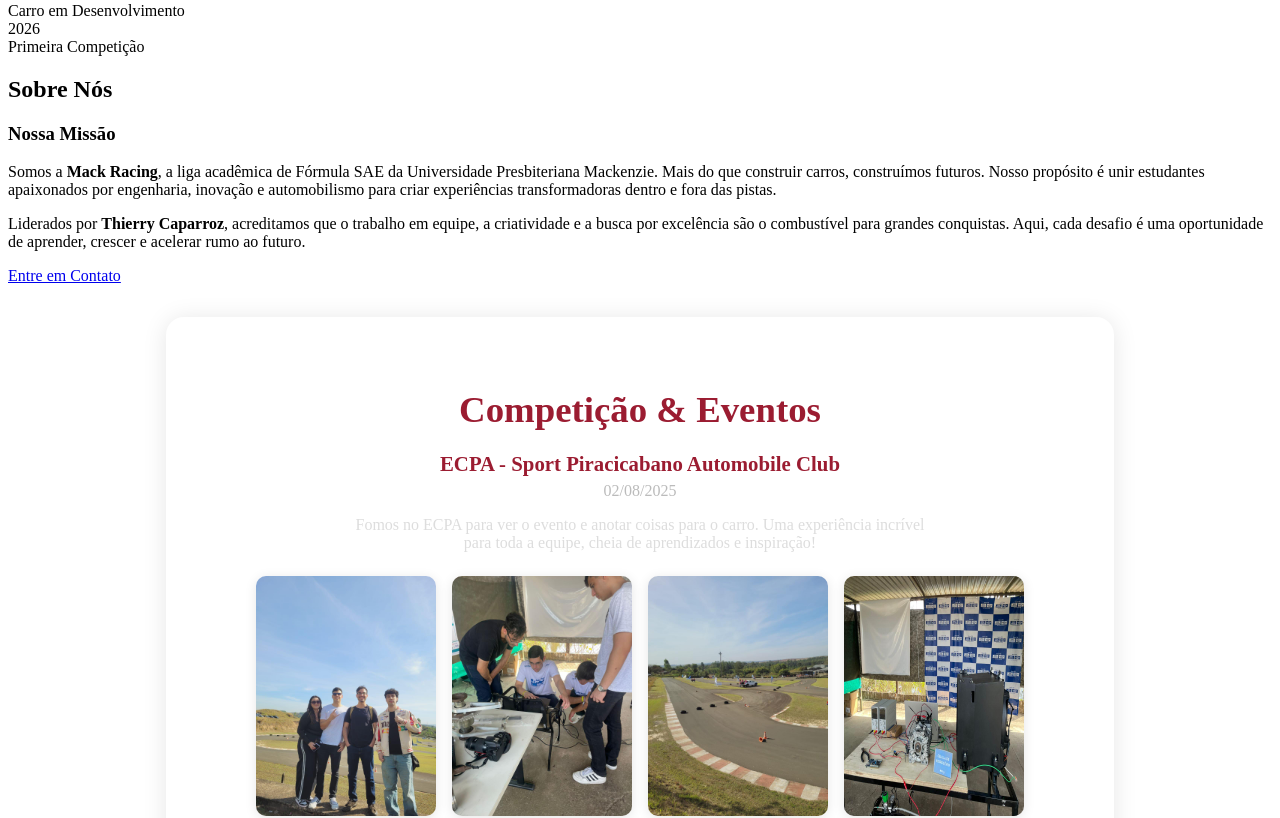
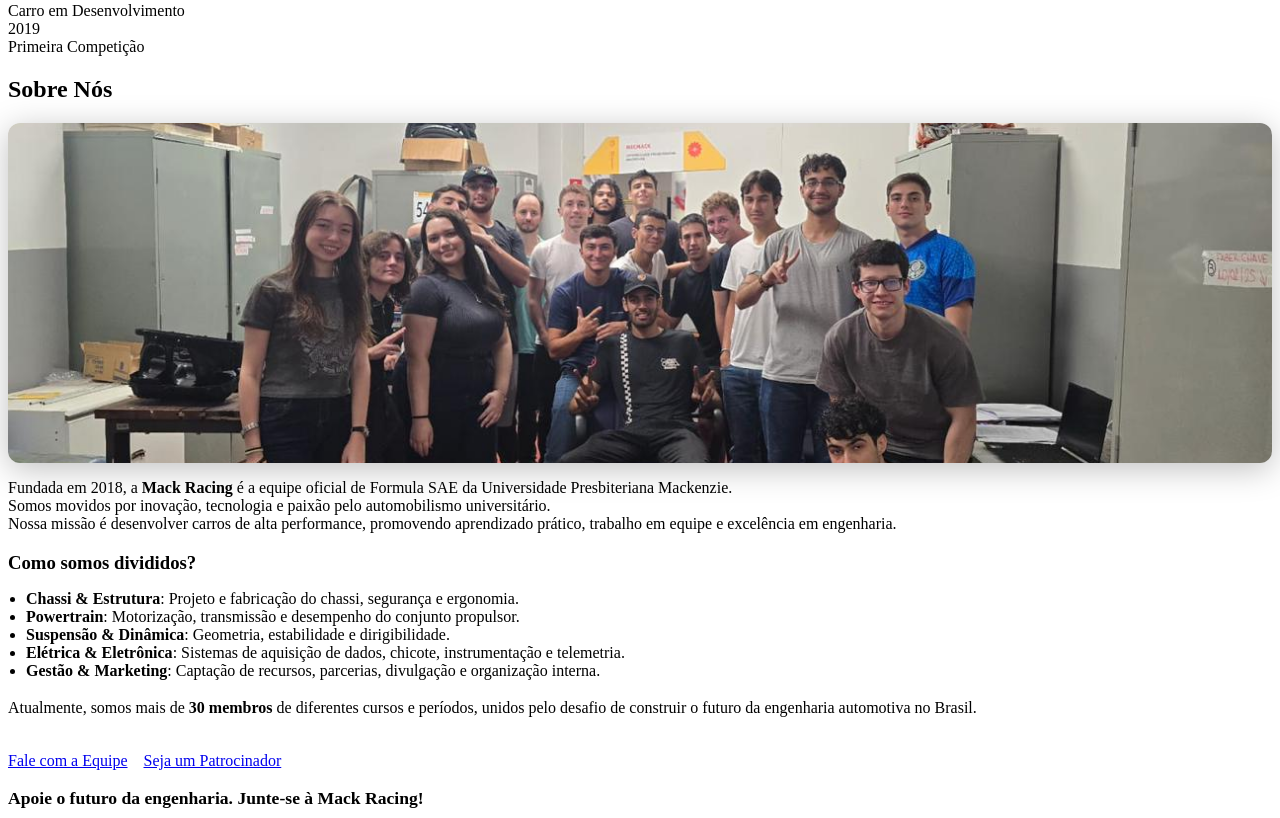
Before and after one commit to lucasrabd/Mack-Racing-Website, a React (Create React App) app: page / in a window 1280 px wide. Shown: the part 3721-4539 px from the top of the page. Built offline with nearby package versions, Linux system fonts and the light colour scheme; the HTML template or start-up script is replaced by a standard one.

Commit message:
Corrige uso de imagens: About usa project-bg.jpg e CSS ajustado para evitar erro de build

```diff
--- a/src/App.css
+++ b/src/App.css
@@ -420,7 +420,7 @@ section {
 .about-image {
   width: 100%;
   height: 100%;
-  background-image: url("./assets/about-bg.png");
+  /* background-image removido para não sobrescrever a imagem do React */
   background-size: cover;
   background-position: center;
   border-radius: 8px;
@@ -466,7 +466,7 @@ section {
 .project-image {
   width: 100%;
   height: 100%;
-  background-image: url("./assets/project-bg.png");
+  background-image: url("./assets/project-bg.jpg");
   background-size: cover;
   background-position: center;
   border-radius: 8px;
--- a/src/components/About.jsx
+++ b/src/components/About.jsx
@@ -1,4 +1,6 @@
+
 import React from 'react';
+import equipeFoto from '../assets/project-bg.jpg';
 
 /**
  * About section describing the Mack Racing team.
@@ -9,26 +11,61 @@ const About = () => {
     <section id="sobre" className="section about-section">
       <h2 className="section-title">Sobre Nós</h2>
       <div className="about-grid">
-        <div className="about-image" aria-label="Arte abstrata representando engenharia"></div>
+        <div
+          className="about-image"
+          aria-label="Equipe Mack Racing"
+          style={{
+            backgroundImage: `url(${equipeFoto})`,
+            minHeight: 340,
+            borderRadius: 12,
+            backgroundSize: 'cover',
+            backgroundPosition: 'center',
+            backgroundRepeat: 'no-repeat',
+            boxShadow: '0 6px 32px 0 rgba(0,0,0,0.25)'
+          }}
+        ></div>
         <div className="about-text">
-          <h3>Nossa Missão</h3>
           <p>
-            Somos a <strong>Mack Racing</strong>, a liga acadêmica de Fórmula SAE da Universidade Presbiteriana Mackenzie. Mais do que construir carros, construímos futuros. Nosso propósito é unir estudantes apaixonados por engenharia, inovação e automobilismo para criar experiências transformadoras dentro e fora das pistas.
+            Fundada em 2018, a <b>Mack Racing</b> é a equipe oficial de Formula SAE da Universidade Presbiteriana Mackenzie.<br/>
+            Somos movidos por inovação, tecnologia e paixão pelo automobilismo universitário.<br/>
+            Nossa missão é desenvolver carros de alta performance, promovendo aprendizado prático, trabalho em equipe e excelência em engenharia.
           </p>
-          <p>
-            Liderados por <strong>Thierry&nbsp;Caparroz</strong>, acreditamos que o trabalho em equipe, a criatividade e a busca por excelência são o combustível para grandes conquistas. Aqui, cada desafio é uma oportunidade de aprender, crescer e acelerar rumo ao futuro.
-          </p>
+          <h3 style={{color: 'var(--color-primary)', margin: '1.2rem 0 0.5rem'}}>Como somos divididos?</h3>
+          <ul style={{marginBottom: '1.2rem', color: 'var(--color-muted)', fontSize: '1rem', paddingLeft: 18}}>
+            <li><b>Chassi & Estrutura</b>: Projeto e fabricação do chassi, segurança e ergonomia.</li>
+            <li><b>Powertrain</b>: Motorização, transmissão e desempenho do conjunto propulsor.</li>
+            <li><b>Suspensão & Dinâmica</b>: Geometria, estabilidade e dirigibilidade.</li>
+            <li><b>Elétrica & Eletrônica</b>: Sistemas de aquisição de dados, chicote, instrumentação e telemetria.</li>
+            <li><b>Gestão & Marketing</b>: Captação de recursos, parcerias, divulgação e organização interna.</li>
+          </ul>
+          <p style={{color: 'var(--color-muted)'}}>Atualmente, somos mais de <b>30 membros</b> de diferentes cursos e períodos, unidos pelo desafio de construir o futuro da engenharia automotiva no Brasil.</p>
+          <div style={{margin: '2.2rem 0 0.5rem'}}>
             <a
               href="/contato"
               className="btn secondary"
+              style={{marginRight: 16, minWidth: 180}}
               onClick={(e) => {
                 e.preventDefault();
                 window.history.pushState({}, "", '/contato');
                 window.dispatchEvent(new PopStateEvent('popstate'));
               }}
             >
-            Entre em Contato
+              Fale com a Equipe
             </a>
+            <a
+              href="/contato"
+              className="btn primary"
+              style={{minWidth: 180}}
+              onClick={(e) => {
+                e.preventDefault();
+                window.history.pushState({}, "", '/contato');
+                window.dispatchEvent(new PopStateEvent('popstate'));
+              }}
+            >
+              Seja um Patrocinador
+            </a>
+          </div>
+          <p style={{marginTop: 18, color: 'var(--color-primary)', fontWeight: 600, fontSize: '1.1rem'}}>Apoie o futuro da engenharia. Junte-se à Mack Racing!</p>
         </div>
       </div>
     </section>
--- a/src/components/Competition.jsx
+++ b/src/components/Competition.jsx
@@ -5,6 +5,11 @@ const Competition = () => {
       <h2 className="section-title" style={{ fontSize: '2.3rem', textAlign: 'center', color: 'var(--color-primary, #9b1c31)', marginBottom: '1.2rem' }}>
         Competição & Eventos
       </h2>
+      <div style={{ maxWidth: 700, margin: '0 auto', marginBottom: 32, textAlign: 'center', color: '#ddd', fontSize: '1.08rem', lineHeight: 1.6 }}>
+        Fundados em 2018, somos a equipe oficial de Formula SAE da Universidade Presbiteriana Mackenzie.<br/>
+        O Mack Racing Team é composto por membros dos mais diversos cursos da nossa Escola de Engenharia.<br/>
+        Nosso objetivo é desenvolver carros de alta performance a fim de competir nos torneios de Formula SAE Brasil a fora!
+      </div>
       <div style={{ textAlign: 'center', marginBottom: 32 }}>
         <h3 style={{ color: '#9b1c31', fontWeight: 700, fontSize: '1.3rem', marginBottom: 6 }}>ECPA - Sport Piracicabano Automobile Club</h3>
         <span style={{ color: '#bbb', fontSize: '1rem' }}>02/08/2025</span>
--- a/src/components/Stats.jsx
+++ b/src/components/Stats.jsx
@@ -3,10 +3,10 @@ import React from 'react';
 // Stats section summarising key facts about the team.
 // Data values are defined here for ease of modification.
 const stats = [
-  { value: '2025', label: 'Ano de Fundação' },
+  { value: '2018', label: 'Ano de Fundação' },
   { value: '15+', label: 'Membros da Equipe' },
   { value: '1', label: 'Carro em Desenvolvimento' },
-  { value: '2026', label: 'Primeira Competição' },
+  { value: '2019', label: 'Primeira Competição' },
 ];
 
 const Stats = () => {
```
Also changed, not shown: src/assets/project-bg.jpg (added), 1 other file (tests, documents, lock files or other folders). Lines whose indentation alone changed are shown as unchanged.
